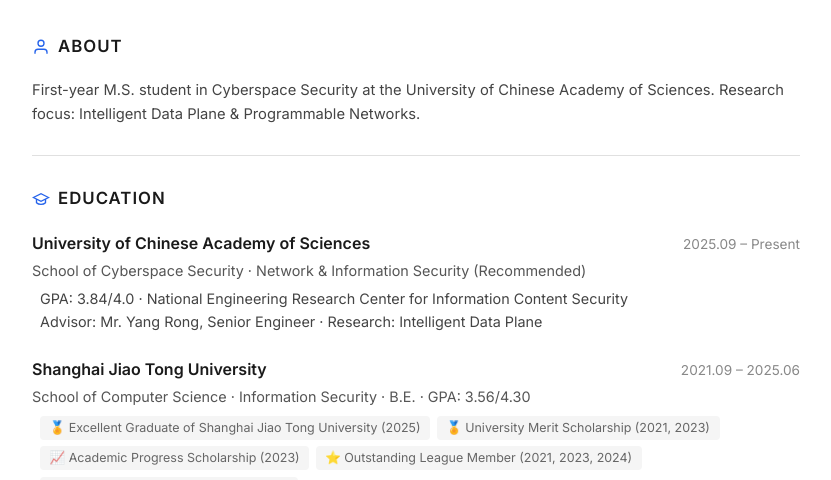
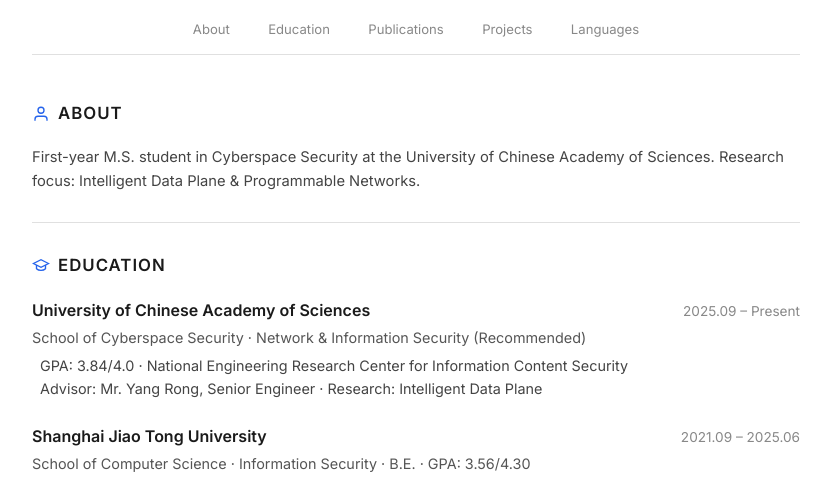
Before and after one commit to f1ybaozii/f1ybaozii.github.io, a plain HTML site: page index.html in a window 1280 px wide. Both pictures are taken after a click on the button "EN". Shown: the part 291-771 px from the top of the page, without its empty margins (224-1055 px from the left). Drawn offline with Linux system fonts and the light colour scheme.

Commit message:
add: sticky nav bar with scroll spy

```diff
--- a/index.html
+++ b/index.html
@@ -209,6 +209,39 @@
             border-radius: 4px;
         }
 
+        /* ── Navigation ── */
+        nav.nav-bar {
+            display: flex;
+            gap: 0;
+            justify-content: center;
+            padding: 0.6rem 0;
+            margin-bottom: 1rem;
+            border-bottom: 1px solid var(--border);
+            position: sticky;
+            top: 0;
+            z-index: 100;
+            background: var(--card-bg);
+            flex-wrap: wrap;
+        }
+        nav.nav-bar a {
+            font-size: 0.82rem;
+            color: var(--subtle);
+            text-decoration: none;
+            padding: 0.3rem 1rem;
+            margin: 0 0.2rem;
+            border-radius: 6px;
+            transition: .2s;
+            white-space: nowrap;
+        }
+        nav.nav-bar a:hover {
+            color: var(--fg);
+            background: var(--award-bg);
+        }
+        nav.nav-bar a.active {
+            color: var(--accent);
+            background: var(--tag-bg);
+        }
+
         .photo-frame {
             width: 120px;
             height: 120px;
@@ -317,6 +350,14 @@
             <img src="images/photo.jpg" alt="Chenkan Wang">
         </div>
     </header>
+
+    <nav class="nav-bar">
+        <a href="#about">About</a>
+        <a href="#education">Education</a>
+        <a href="#papers">Publications</a>
+        <a href="#publications">Projects</a>
+        <a href="#languages">Languages</a>
+    </nav>
 
     <section id="about">
         <h2>
@@ -628,6 +669,14 @@
         </div>
     </header>
 
+    <nav class="nav-bar">
+        <a href="#about-zh">个人简介</a>
+        <a href="#education-zh">教育经历</a>
+        <a href="#papers-zh">论文经历</a>
+        <a href="#projects-zh">项目</a>
+        <a href="#languages-zh">语言</a>
+    </nav>
+
     <section id="about-zh">
         <h2>
             <svg viewBox="0 0 24 24"><path d="M20 21v-2a4 4 0 0 0-4-4H8a4 4 0 0 0-4 4v2"/><circle cx="12" cy="7" r="4"/></svg>
@@ -908,9 +957,38 @@
     document.querySelectorAll('.lang-en, .lang-zh').forEach(el => el.classList.remove('active'));
     document.querySelectorAll('.lang-btn').forEach(el => el.classList.remove('active'));
     document.getElementById('lang-' + lang).classList.add('active');
-    if (lang === 'zh') document.querySelector('.lang-btn:nth-child(2)').classList.add('active');
-    else document.querySelector('.lang-btn:nth-child(1)').classList.add('active');
+    document.querySelector('.lang-btn' + (lang === 'zh' ? ':nth-child(2)' : ':nth-child(1)')).classList.add('active');
+    // re-highlight nav after language switch
+    updateNav();
 }
+
+function updateNav() {
+    var navLinks = document.querySelectorAll('nav.nav-bar a');
+    var activeLang = document.querySelector('.lang-en.active') ? 'en' : 'zh';
+    var offset = 80;
+    var currentId = '';
+    var sections = document.querySelectorAll('.lang-' + activeLang + '.active section[id]');
+    sections.forEach(function(s) {
+        var top = s.getBoundingClientRect().top;
+        if (top < offset) currentId = s.id;
+    });
+    navLinks.forEach(function(a) {
+        a.classList.toggle('active', a.getAttribute('href') === '#' + currentId);
+    });
+}
+
+// Smooth scroll for nav clicks (prevents default anchor jump)
+document.querySelectorAll('nav.nav-bar a').forEach(function(a) {
+    a.addEventListener('click', function(e) {
+        e.preventDefault();
+        var target = document.querySelector(this.getAttribute('href'));
+        if (target) target.scrollIntoView({ behavior: 'smooth', block: 'start' });
+    });
+});
+
+// Scroll spy
+window.addEventListener('scroll', updateNav);
+window.addEventListener('load', updateNav);
 </script>
 </body>
 </html>
```
